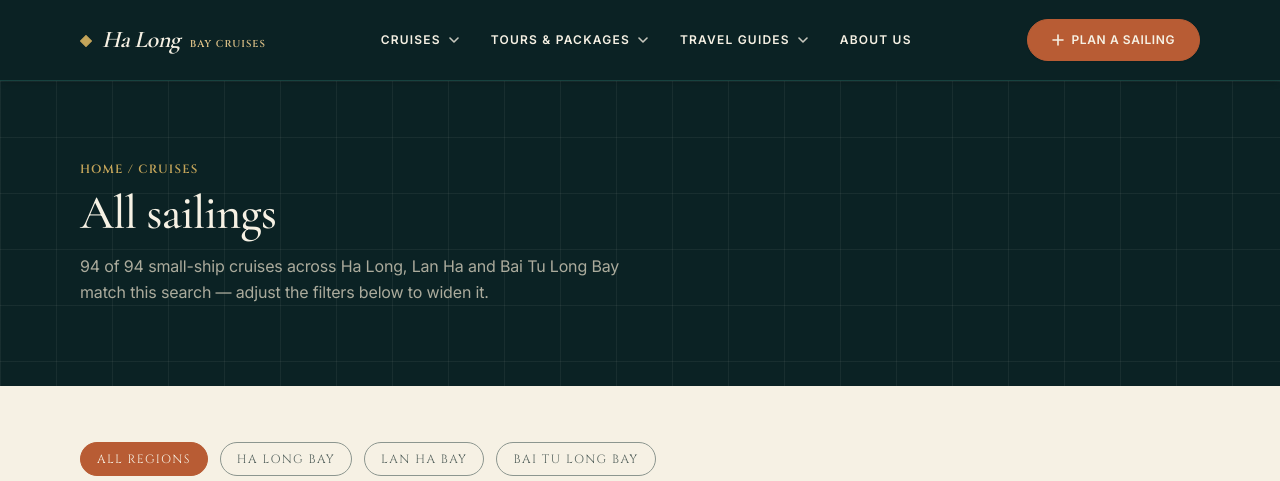
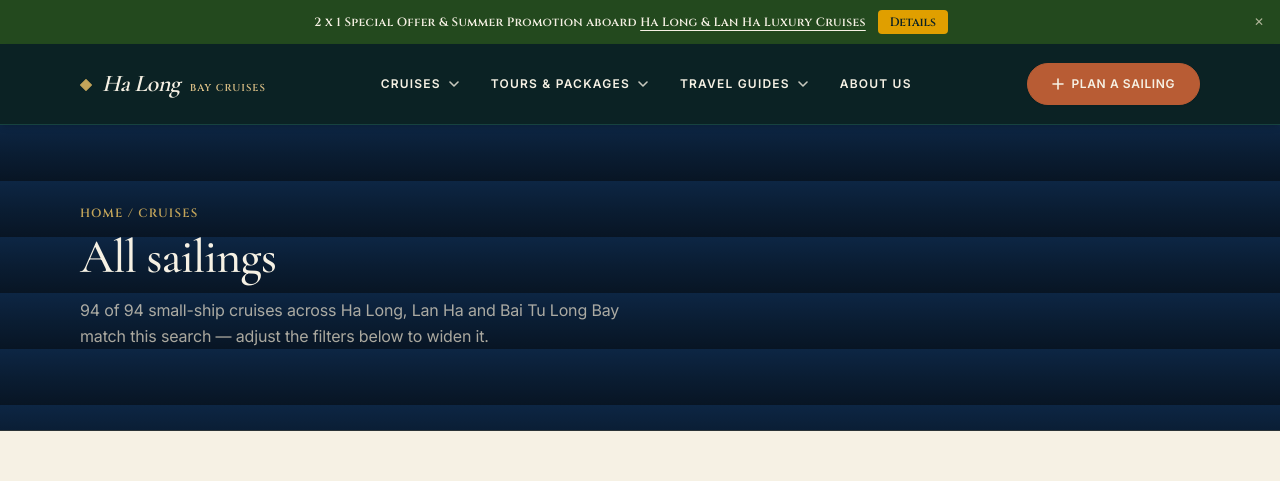
Before and after one commit to anhvu12399/halong-cruise, a Next.js app: page /cruises in a window 1280 px wide. Shown: the top 481 px of the page. Built offline with nearby package versions, Linux system fonts and the light colour scheme.

Commit message:
style: add Deep Forest Green top announcement bar with Gold CTA button, and apply distinct luxury color palettes to subpages

```diff
--- a/src/app/cruises/page.tsx
+++ b/src/app/cruises/page.tsx
@@ -40,7 +40,7 @@
 
   return (
     <div className="bg-sand-50">
-      <div className="chart-grid bg-teal-950 py-20 text-sand-100">
+      <div className="chart-grid bg-gradient-to-b from-[#0D2644] via-[#0A1D33] to-[#081524] py-20 text-sand-100 border-b border-brass-500/20">
         <div className="container-content">
           <p className="eyebrow mb-3">
             Home / Cruises
--- a/src/app/inquire/page.tsx
+++ b/src/app/inquire/page.tsx
@@ -12,7 +12,7 @@
 
   return (
     <div className="bg-sand-50">
-      <div className="chart-grid bg-teal-950 py-20 text-sand-100">
+      <div className="chart-grid bg-gradient-to-b from-[#1B431D] via-[#16381C] to-[#102A14] py-20 text-sand-100 border-b border-[#E09F00]/30">
         <div className="container-content">
           <p className="eyebrow mb-3">Home / Inquire</p>
           <h1 className="max-w-xl font-display text-5xl italic text-sand-50">Plan a sailing</h1>
--- a/src/app/planning/page.tsx
+++ b/src/app/planning/page.tsx
@@ -19,7 +19,7 @@
   return (
     <div className="bg-sand-50">
       {/* Hero Section */}
-      <section className="relative min-h-[65vh] w-full overflow-hidden bg-teal-950">
+      <section className="relative min-h-[65vh] w-full overflow-hidden bg-[#231A14]">
         <Image
           src="https://cf.bstatic.com/xdata/images/hotel/max1280x900/749638399.webp?k=9d3aefd241f0c12537840e57970e2567330167d4a516f3746826967a5bb54164&o="
           alt="Cruise Planning Hub"
@@ -27,7 +27,7 @@
           priority
           className="object-cover opacity-35"
         />
-        <div className="absolute inset-0 bg-gradient-to-t from-teal-950 via-teal-950/40 to-transparent" />
+        <div className="absolute inset-0 bg-gradient-to-t from-[#231A14] via-[#231A14]/50 to-transparent" />
 
         <div className="container-content relative flex min-h-[65vh] flex-col justify-between py-16">
           <p className="eyebrow text-sand-100/80">
--- a/src/components/Header.tsx
+++ b/src/components/Header.tsx
@@ -104,8 +104,37 @@
 
 export default function Header() {
   const [activeDropdown, setActiveDropdown] = useState<string | null>(null);
+  const [showBanner, setShowBanner] = useState(true);
 
   return (
+    <>
+      {/* ── Top Announcement Bar — Deep Forest Green & Gold (#23491E & #E09F00) ── */}
+      {showBanner && (
+        <div className="relative z-50 flex items-center justify-between bg-[#23491E] px-4 py-2.5 text-xs text-sand-50 transition">
+          <div className="mx-auto flex flex-wrap items-center justify-center gap-3 text-center font-mono">
+            <span className="font-semibold tracking-wide">
+              2 x 1 Special Offer &amp; Summer Promotion aboard{" "}
+              <Link href="/cruises" className="underline underline-offset-4 hover:text-brass-300">
+                Ha Long &amp; Lan Ha Luxury Cruises
+              </Link>
+            </span>
+            <Link
+              href="/cruises"
+              className="inline-flex items-center rounded bg-[#E09F00] px-3 py-1 font-bold text-teal-950 transition hover:bg-[#F0A800]"
+            >
+              Details
+            </Link>
+          </div>
+          <button
+            onClick={() => setShowBanner(false)}
+            className="ml-2 text-sand-100/70 hover:text-sand-50"
+            aria-label="Close banner"
+          >
+            ✕
+          </button>
+        </div>
+      )}
+
       <header
         className="sticky top-0 z-50 border-b border-teal-800 bg-teal-950 text-sand-50 shadow-md"
         onMouseLeave={() => setActiveDropdown(null)}
@@ -201,5 +230,6 @@
         </button>
       </div>
     </header>
+  </>
 );
 }
```
Lines whose indentation alone changed are shown as unchanged.
